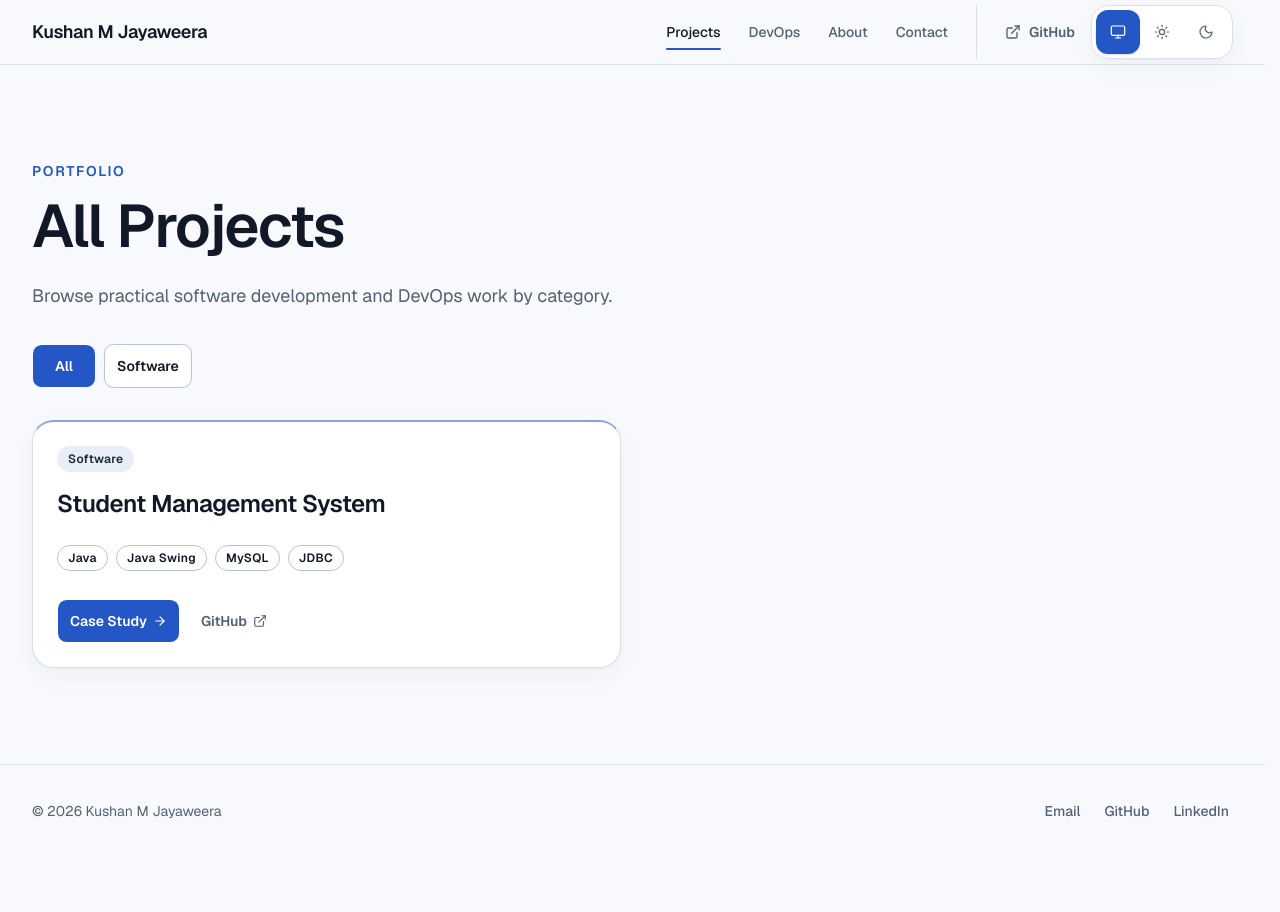
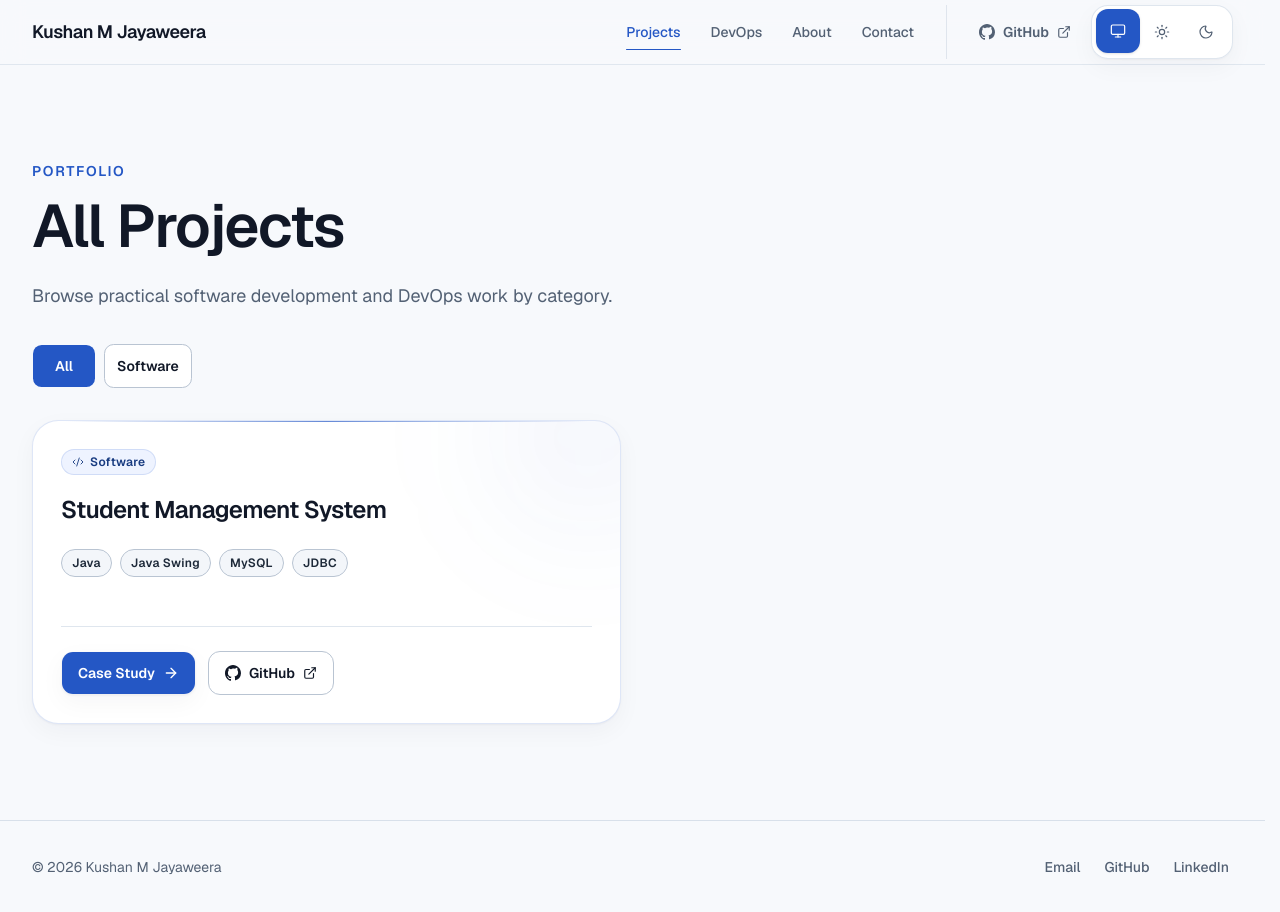
Before and after one commit to Kushan2001/kushan-portfolio, a Next.js app: page /projects in a window 1280 px wide. Before the commit the page ends 857 px from the top, so only its background shows below. Built offline with nearby package versions, Linux system fonts and the light colour scheme; no server answers.

Commit message:
style: redesign featured projects section

```diff
--- a/components/layout/desktop-navigation.tsx
+++ b/components/layout/desktop-navigation.tsx
@@ -12,7 +12,7 @@ interface DesktopNavigationProps {
 }
 
 const linkStyles =
-  "relative inline-flex min-h-11 items-center rounded-md px-3 py-2 text-sm font-medium whitespace-nowrap text-muted-foreground transition-colors duration-200 hover:bg-muted hover:text-foreground focus-visible:outline-none focus-visible:ring-3 focus-visible:ring-ring/40 after:absolute after:inset-x-3 after:bottom-1 after:h-0.5 after:origin-center after:scale-x-0 after:rounded-full after:bg-primary after:transition-transform data-[active=true]:text-foreground data-[active=true]:after:scale-x-100";
+  "relative inline-flex min-h-11 items-center rounded-md px-3 py-2 text-sm font-medium whitespace-nowrap text-muted-foreground transition-[color,background-color,transform] duration-200 hover:bg-muted/60 hover:text-foreground motion-safe:hover:-translate-y-px focus-visible:outline-none focus-visible:ring-3 focus-visible:ring-ring/40 after:absolute after:inset-x-3 after:bottom-1 after:h-px after:origin-center after:scale-x-0 after:rounded-full after:bg-primary after:transition-transform after:duration-200 after:ease-out hover:after:scale-x-75 data-[active=true]:text-primary data-[active=true]:after:scale-x-100";
 
 export function DesktopNavigation({ items }: DesktopNavigationProps) {
   const pathname = usePathname();
@@ -62,7 +62,7 @@ export function DesktopNavigation({ items }: DesktopNavigationProps) {
 
   return (
     <nav aria-label="Primary navigation">
-      <ul className="flex items-center gap-1">
+      <ul className="flex items-center gap-1.5">
         {items.map((item) => {
           const isActive = activeHref === item.href;
 
--- a/components/layout/navbar.tsx
+++ b/components/layout/navbar.tsx
@@ -5,6 +5,7 @@ import { Container } from "@/components/layout/container";
 import { DesktopNavigation } from "@/components/layout/desktop-navigation";
 import { MobileNavigation } from "@/components/layout/mobile-navigation";
 import { ThemeToggle } from "@/components/theme/theme-toggle";
+import { GitHubIcon } from "@/components/ui/github-icon";
 import { certifications } from "@/data/certifications";
 import {
   navigationItems,
@@ -29,31 +30,37 @@ export function Navbar() {
       : navigationItems;
 
   return (
-    <header className="sticky top-0 z-40 border-b border-border/80 bg-background/95 supports-backdrop-filter:bg-background/88 supports-backdrop-filter:backdrop-blur-md">
-      <Container className="flex min-h-16 items-center justify-between gap-4">
+    <header className="sticky top-0 z-40 border-b border-border/70 bg-background/95 supports-backdrop-filter:bg-background/88 supports-backdrop-filter:backdrop-blur-md">
+      <Container className="flex min-h-16 items-center justify-between gap-5">
         <Link
           href="/"
           aria-label={`${profile.name} home`}
-          className="inline-flex min-h-11 min-w-0 items-center rounded-md py-2 text-base font-semibold tracking-[-0.02em] text-foreground transition-colors duration-200 hover:text-primary focus-visible:outline-none focus-visible:ring-3 focus-visible:ring-ring/40 sm:text-lg"
+          className="inline-flex min-h-11 min-w-0 items-center rounded-md py-2 text-base font-semibold tracking-[-0.025em] text-foreground transition-[color,opacity,transform] duration-200 hover:text-primary motion-safe:hover:-translate-y-px focus-visible:outline-none focus-visible:ring-3 focus-visible:ring-ring/40 sm:text-lg"
         >
           <span className="block truncate">{profile.name}</span>
         </Link>
 
-        <div className="hidden min-w-0 items-center gap-4 xl:flex">
+        <div className="hidden min-w-0 items-center gap-5 xl:flex">
           <DesktopNavigation items={primaryNavigationItems} />
 
-          <div className="flex items-center gap-1 border-l border-border pl-4">
+          <div className="flex items-center gap-2 border-l border-border/80 pl-5">
             {githubLink ? (
               <a
                 href={githubLink.url}
                 target="_blank"
                 rel="noreferrer"
-                aria-label={githubLink.ariaLabel}
-                className="inline-flex h-11 items-center gap-2 rounded-lg px-3 text-sm font-semibold text-muted-foreground transition-colors duration-200 hover:bg-muted hover:text-foreground focus-visible:outline-none focus-visible:ring-3 focus-visible:ring-ring/40"
+                aria-label={`${githubLink.ariaLabel} (opens in a new tab)`}
+                className="group/github inline-flex h-11 items-center gap-2 rounded-lg px-3 text-sm font-semibold text-muted-foreground transition-[color,background-color,transform] duration-200 hover:bg-muted/70 hover:text-foreground motion-safe:hover:-translate-y-px focus-visible:outline-none focus-visible:ring-3 focus-visible:ring-ring/40"
               >
-                <ExternalLink aria-hidden="true" className="size-4" />
+                <GitHubIcon
+                  aria-hidden="true"
+                  className="size-4 transition-transform duration-200 motion-safe:group-hover/github:-rotate-3 motion-safe:group-focus-visible/github:-rotate-3"
+                />
                 {githubLink.label}
-                <span className="sr-only"> (opens in a new tab)</span>
+                <ExternalLink
+                  aria-hidden="true"
+                  className="size-3.5 transition-transform duration-200 motion-safe:group-hover/github:translate-x-0.5 motion-safe:group-hover/github:-translate-y-0.5 motion-safe:group-focus-visible/github:translate-x-0.5 motion-safe:group-focus-visible/github:-translate-y-0.5"
+                />
               </a>
             ) : null}
             <ThemeToggle />
--- a/components/projects/project-card.tsx
+++ b/components/projects/project-card.tsx
@@ -1,10 +1,11 @@
 import Image from "next/image";
 import Link from "next/link";
-import { ArrowRight, ExternalLink } from "lucide-react";
+import { ArrowRight, Code2, ExternalLink } from "lucide-react";
 
 import { Badge } from "@/components/ui/badge";
 import { buttonVariants } from "@/components/ui/button";
 import { Card, CardContent, CardHeader } from "@/components/ui/card";
+import { GitHubIcon } from "@/components/ui/github-icon";
 import { projectCategoryLabels } from "@/lib/projects";
 import { cn } from "@/lib/utils";
 import type { Project } from "@/types";
@@ -25,12 +26,20 @@ export function ProjectCard({ project }: ProjectCardProps) {
       <Card
         interactive
         className={cn(
-          "h-full gap-0 py-0 transition-[transform,border-color,box-shadow] motion-safe:hover:-translate-y-0.5",
-          !image && "border-t-2 border-t-primary/55",
+          "relative isolate min-h-[19rem] h-full gap-0 overflow-hidden rounded-3xl border-primary/15 bg-card py-0 shadow-card transition-[transform,border-color,box-shadow] duration-300 hover:border-primary/35 hover:shadow-card-hover motion-safe:hover:-translate-y-1",
         )}
       >
+        <div
+          aria-hidden="true"
+          className="pointer-events-none absolute -right-16 -top-20 z-0 size-48 rounded-full bg-primary/5 blur-3xl transition-colors duration-300 group-hover/card:bg-primary/10"
+        />
+        <div
+          aria-hidden="true"
+          className="pointer-events-none absolute inset-x-8 top-0 z-20 h-px bg-gradient-to-r from-transparent via-primary/70 to-transparent"
+        />
+
         {image ? (
-          <div className="aspect-video overflow-hidden border-b border-border bg-muted">
+          <div className="relative z-10 aspect-video overflow-hidden border-b border-border/80 bg-muted">
             <Image
               src={image.src}
               alt={image.alt}
@@ -42,21 +51,27 @@ export function ProjectCard({ project }: ProjectCardProps) {
           </div>
         ) : null}
 
-        <CardHeader className="pt-6">
-          <Badge variant="secondary" className="mb-3">
+        <CardHeader className="relative z-10 px-6 pt-7 sm:px-7">
+          <Badge
+            variant="secondary"
+            className="mb-4 gap-1.5 border border-primary/15 bg-accent/65 text-accent-foreground"
+          >
+            <Code2 aria-hidden="true" strokeWidth={1.8} />
             {projectCategoryLabels[project.category]}
           </Badge>
           <h3
             id={`project-${project.slug}-title`}
-            className="font-heading text-xl font-semibold tracking-[-0.02em] sm:text-2xl"
+            className="font-heading text-xl font-semibold leading-tight tracking-[-0.025em] text-card-foreground transition-colors duration-200 group-hover/card:text-primary sm:text-2xl"
           >
             {project.title}
           </h3>
         </CardHeader>
 
-        <CardContent className="flex min-w-0 flex-1 flex-col pb-6">
+        <CardContent className="relative z-10 flex min-w-0 flex-1 flex-col px-6 pb-6 sm:px-7 sm:pb-7">
           {summary ? (
-            <p className="mt-4 leading-7 text-muted-foreground">{summary}</p>
+            <p className="mt-4 max-w-2xl leading-7 text-muted-foreground">
+              {summary}
+            </p>
           ) : null}
 
           {project.technologies.length > 0 ? (
@@ -66,22 +81,30 @@ export function ProjectCard({ project }: ProjectCardProps) {
             >
               {project.technologies.map((technology) => (
                 <li key={technology}>
-                  <Badge variant="outline">{technology}</Badge>
+                  <Badge
+                    className="min-h-7 border-border-strong bg-secondary/55 text-secondary-foreground transition-[color,background-color,border-color,transform] duration-200 hover:border-primary/35 hover:bg-accent/70 hover:text-accent-foreground motion-safe:hover:-translate-y-px"
+                    variant="outline"
+                  >
+                    {technology}
+                  </Badge>
                 </li>
               ))}
             </ul>
           ) : null}
 
-          <div className="mt-auto flex flex-wrap gap-2 pt-7">
+          <div className="mt-auto flex flex-col gap-3 border-t border-border/80 pt-6 sm:flex-row sm:flex-wrap">
             <Link
               href={`/projects/${project.slug}`}
               className={cn(
-                buttonVariants({ size: "sm" }),
-                "min-h-11",
+                buttonVariants({ size: "default" }),
+                "group/case-study w-full shadow-card transition-[color,background-color,box-shadow,transform] duration-200 hover:shadow-card-hover motion-safe:hover:-translate-y-0.5 sm:w-auto",
               )}
             >
               Case Study
-              <ArrowRight aria-hidden="true" />
+              <ArrowRight
+                aria-hidden="true"
+                className="transition-transform duration-200 motion-safe:group-hover/case-study:translate-x-0.5 motion-safe:group-focus-visible/case-study:translate-x-0.5"
+              />
             </Link>
 
             {project.githubUrl ? (
@@ -91,12 +114,19 @@ export function ProjectCard({ project }: ProjectCardProps) {
                 rel="noreferrer"
                 aria-label={`${project.title} on GitHub (opens in a new tab)`}
                 className={cn(
-                  buttonVariants({ variant: "ghost", size: "sm" }),
-                  "min-h-11",
+                  buttonVariants({ variant: "outline", size: "default" }),
+                  "group/github-project w-full transition-[color,background-color,border-color,transform] duration-200 hover:border-primary/35 motion-safe:hover:-translate-y-0.5 sm:w-auto",
                 )}
               >
+                <GitHubIcon
+                  aria-hidden="true"
+                  className="size-4 transition-transform duration-200 motion-safe:group-hover/github-project:-rotate-3 motion-safe:group-focus-visible/github-project:-rotate-3"
+                />
                 GitHub
-                <ExternalLink aria-hidden="true" />
+                <ExternalLink
+                  aria-hidden="true"
+                  className="size-3.5 transition-transform duration-200 motion-safe:group-hover/github-project:translate-x-0.5 motion-safe:group-hover/github-project:-translate-y-0.5 motion-safe:group-focus-visible/github-project:translate-x-0.5 motion-safe:group-focus-visible/github-project:-translate-y-0.5"
+                />
               </a>
             ) : null}
 
@@ -107,8 +137,8 @@ export function ProjectCard({ project }: ProjectCardProps) {
                 rel="noreferrer"
                 aria-label={`${project.title} live demo (opens in a new tab)`}
                 className={cn(
-                  buttonVariants({ variant: "outline", size: "sm" }),
-                  "min-h-11",
+                  buttonVariants({ variant: "outline", size: "default" }),
+                  "w-full transition-[color,background-color,border-color,transform] duration-200 motion-safe:hover:-translate-y-0.5 sm:w-auto",
                 )}
               >
                 Live Demo
--- a/components/theme/theme-toggle.tsx
+++ b/components/theme/theme-toggle.tsx
@@ -8,9 +8,27 @@ import { cn } from "@/lib/utils";
 import { isTheme } from "@/lib/theme";
 
 const themeOptions = [
-  { value: "system", label: "System", Icon: Monitor },
-  { value: "light", label: "Light", Icon: Sun },
-  { value: "dark", label: "Dark", Icon: Moon },
+  {
+    value: "system",
+    label: "System",
+    Icon: Monitor,
+    iconMotion:
+      "motion-safe:group-hover/theme-option:scale-[1.04] motion-safe:group-focus-within/theme-option:scale-[1.04]",
+  },
+  {
+    value: "light",
+    label: "Light",
+    Icon: Sun,
+    iconMotion:
+      "motion-safe:group-hover/theme-option:rotate-[8deg] motion-safe:group-focus-within/theme-option:rotate-[8deg]",
+  },
+  {
+    value: "dark",
+    label: "Dark",
+    Icon: Moon,
+    iconMotion:
+      "motion-safe:group-hover/theme-option:-rotate-[8deg] motion-safe:group-focus-within/theme-option:-rotate-[8deg]",
+  },
 ] as const;
 
 const subscribeToMount = () => () => undefined;
@@ -28,15 +46,15 @@ export function ThemeToggle({ className }: { className?: string }) {
   return (
     <fieldset
       className={cn(
-        "inline-flex shrink-0 rounded-xl border border-border bg-card p-1 text-card-foreground shadow-card",
+        "inline-flex shrink-0 rounded-xl border border-border/80 bg-card/90 p-1 text-card-foreground shadow-card",
         className,
       )}
     >
       <legend className="sr-only">Color theme</legend>
-      {themeOptions.map(({ value, label, Icon }) => (
+      {themeOptions.map(({ value, label, Icon, iconMotion }) => (
         <label
           key={value}
-          className="relative cursor-pointer rounded-lg has-disabled:cursor-default"
+          className="group/theme-option relative cursor-pointer rounded-lg has-disabled:cursor-default"
           title={`${label} theme`}
         >
           <input
@@ -49,8 +67,12 @@ export function ThemeToggle({ className }: { className?: string }) {
             aria-label={`${label} theme`}
             className="peer sr-only"
           />
-          <span className="flex size-11 items-center justify-center rounded-lg text-muted-foreground transition-colors duration-200 hover:bg-muted hover:text-foreground peer-checked:bg-primary peer-checked:text-primary-foreground peer-checked:shadow-sm peer-focus-visible:ring-3 peer-focus-visible:ring-ring/40 peer-focus-visible:ring-offset-2 peer-focus-visible:ring-offset-background peer-disabled:opacity-70">
-            <Icon aria-hidden="true" className="size-4" strokeWidth={1.8} />
+          <span className="flex size-11 items-center justify-center rounded-lg text-muted-foreground transition-[color,background-color,box-shadow,transform] duration-200 hover:bg-muted/80 hover:text-foreground peer-checked:-translate-y-px peer-checked:bg-primary peer-checked:text-primary-foreground peer-checked:shadow-sm peer-focus-visible:ring-3 peer-focus-visible:ring-ring/40 peer-focus-visible:ring-offset-2 peer-focus-visible:ring-offset-background peer-disabled:opacity-70">
+            <Icon
+              aria-hidden="true"
+              className={cn("size-4 transition-transform duration-200", iconMotion)}
+              strokeWidth={1.8}
+            />
           </span>
         </label>
       ))}
--- /dev/null
+++ b/components/ui/github-icon.tsx
@@ -0,0 +1,15 @@
+import type { ComponentPropsWithoutRef } from "react";
+
+export function GitHubIcon(props: ComponentPropsWithoutRef<"svg">) {
+  return (
+    <svg
+      fill="currentColor"
+      focusable="false"
+      viewBox="0 0 16 16"
+      xmlns="http://www.w3.org/2000/svg"
+      {...props}
+    >
+      <path d="M8 0C3.58 0 0 3.64 0 8.13c0 3.59 2.29 6.64 5.47 7.71.4.07.55-.18.55-.39 0-.19-.01-.83-.01-1.5-2.01.44-2.53-.49-2.69-.94-.09-.23-.48-.94-.82-1.13-.28-.15-.68-.52-.01-.53.63-.01 1.08.59 1.23.83.72 1.23 1.87.88 2.33.67.07-.53.28-.88.51-1.08-1.78-.21-3.64-.91-3.64-4.02 0-.89.31-1.62.82-2.19-.08-.2-.36-1.04.08-2.16 0 0 .67-.22 2.2.84A7.5 7.5 0 0 1 8 3.44c.68 0 1.36.09 2 .27 1.53-1.06 2.2-.84 2.2-.84.44 1.12.16 1.96.08 2.16.51.57.82 1.3.82 2.19 0 3.12-1.87 3.81-3.65 4.02.29.25.54.73.54 1.48 0 1.07-.01 1.93-.01 2.2 0 .21.15.47.55.39A8.01 8.01 0 0 0 16 8.13C16 3.64 12.42 0 8 0Z" />
+    </svg>
+  );
+}
```
Also changed, not shown: components/layout/mobile-navigation.tsx (+11 -3 lines), components/sections/featured-projects.tsx (+44 -12 lines), components/sections/hero-content.tsx (+1 -34 lines), 1 other file (tests, documents, lock files or other folders).
